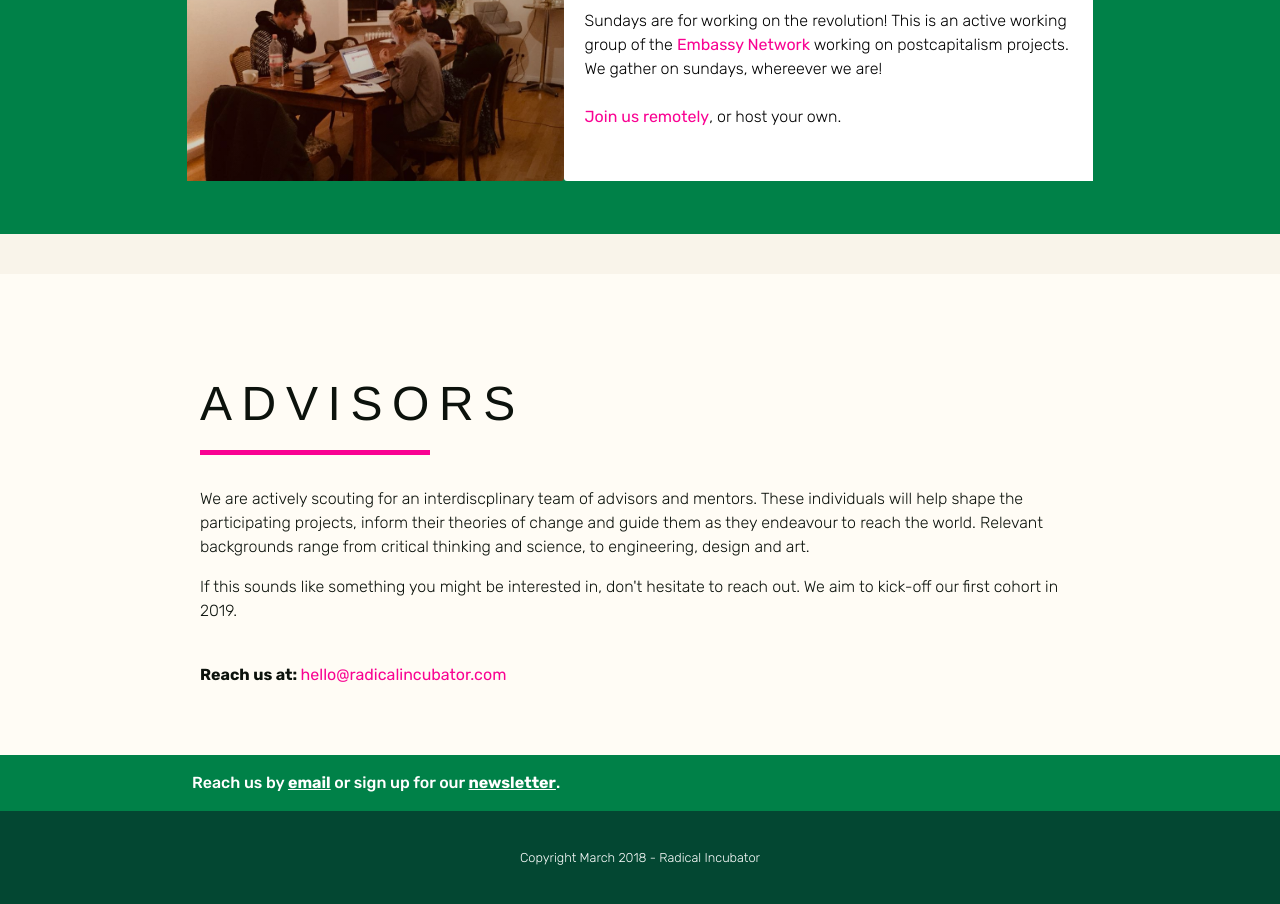
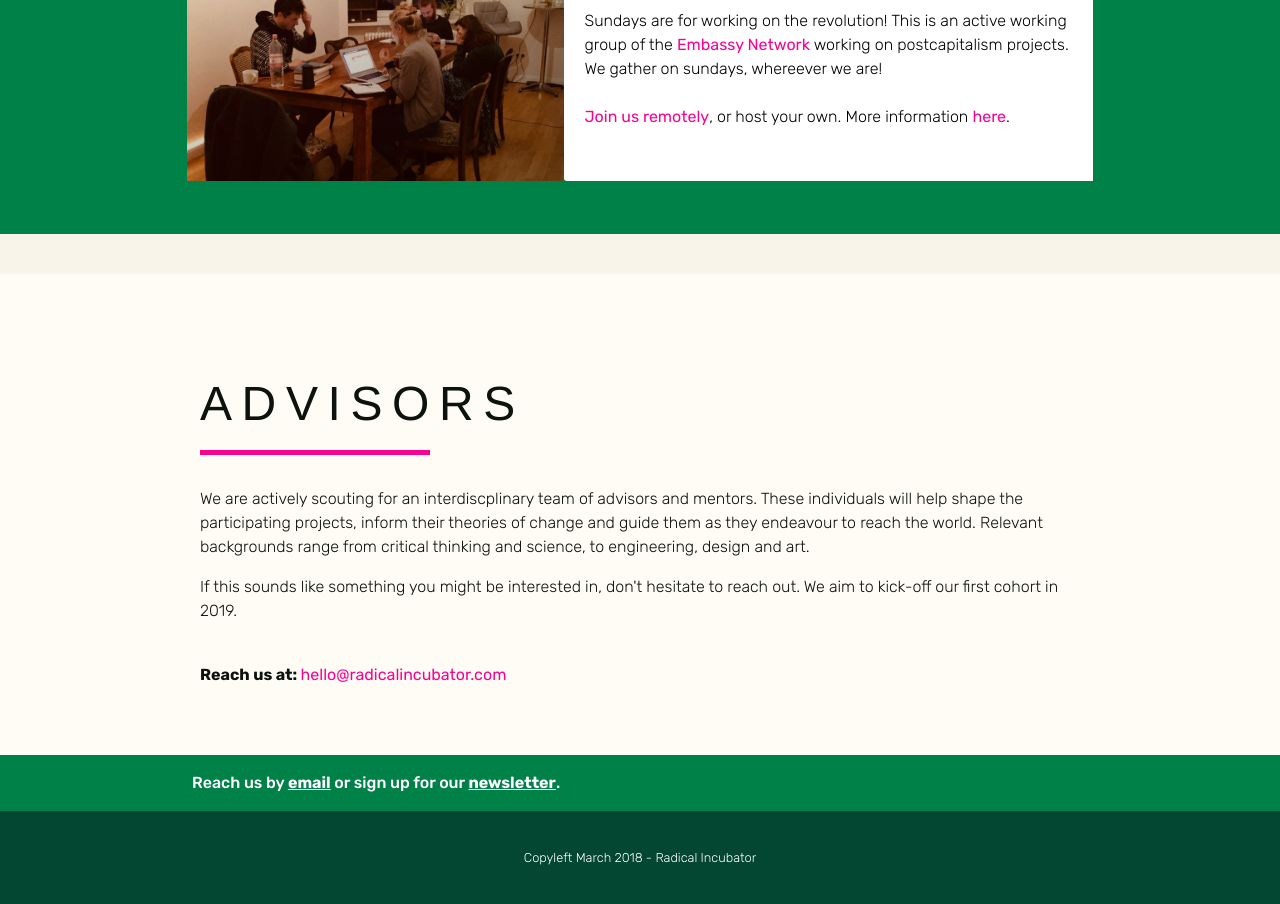
Before and after one commit to criticalincubator/criticalincubator.github.io, a Jekyll site: the page built from index.html, in a window 1280 px wide and 1400 px high, scrolled down 1863 px. Shown: the part 486-1390 px from the top of the window. Built offline with Jekyll 4.4.1, drawn with Linux system fonts in a browser that asks for light colours; nearby versions of some CDN libraries.

Commit message:
copy left

```diff
--- a/_layouts/default.html
+++ b/_layouts/default.html
@@ -44,7 +44,7 @@
   <div class="footer-elem">
     <footer>
       <div class="center pt4 mt3">
-        <p style="font-size:0.8rem">Copyright March 2018 - Radical Incubator</p>
+        <p style="font-size:0.8rem">Copyleft March 2018 - Radical Incubator</p>
       </div>
     </footer>
   </div>
--- a/index.html
+++ b/index.html
@@ -69,7 +69,7 @@ layout: main
             <div class="sm-col-right sm-col-7 py0 right events">
               <h3  class="responsive-h3 caps">Revolution <br>Sunday</h3>
               <h5  class="responsive-h5 caps">Every Sunday - Global</h5>
-              <p>Sundays are for working on the revolution! This is an active working group of the <strong><a href="https://embassynetwork.com/">Embassy Network</a></strong> working on postcapitalism projects. We gather on sundays, whereever we are! <br><br><strong><a href="https://appear.in/revolutionsundays">Join us remotely</a></strong>, or host your own.</a></p>
+              <p>Sundays are for working on the revolution! This is an active working group of the <strong><a href="https://embassynetwork.com/">Embassy Network</a></strong> working on postcapitalism projects. We gather on sundays, whereever we are! <br><br><strong><a href="https://appear.in/revolutionsundays">Join us remotely</a></strong>, or host your own.</a> More information <a href="https://medium.com/@like_antennas_to_heaven/94256c40a15e">here</a>.</p>
           </div>
         </div>
       </div>
```
